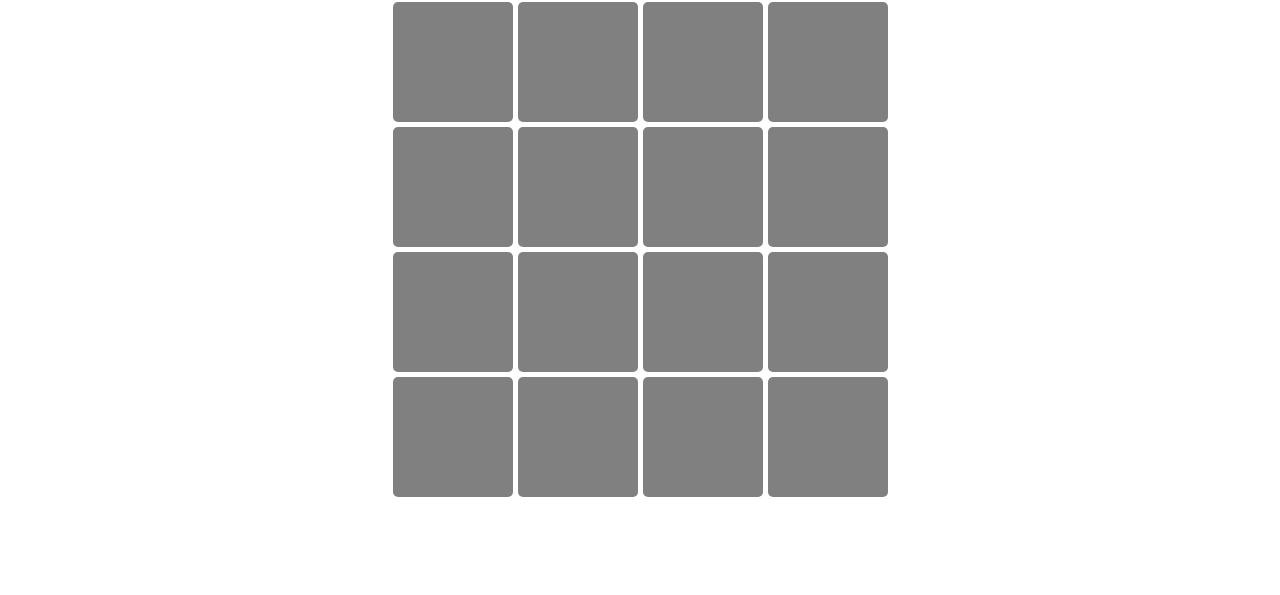
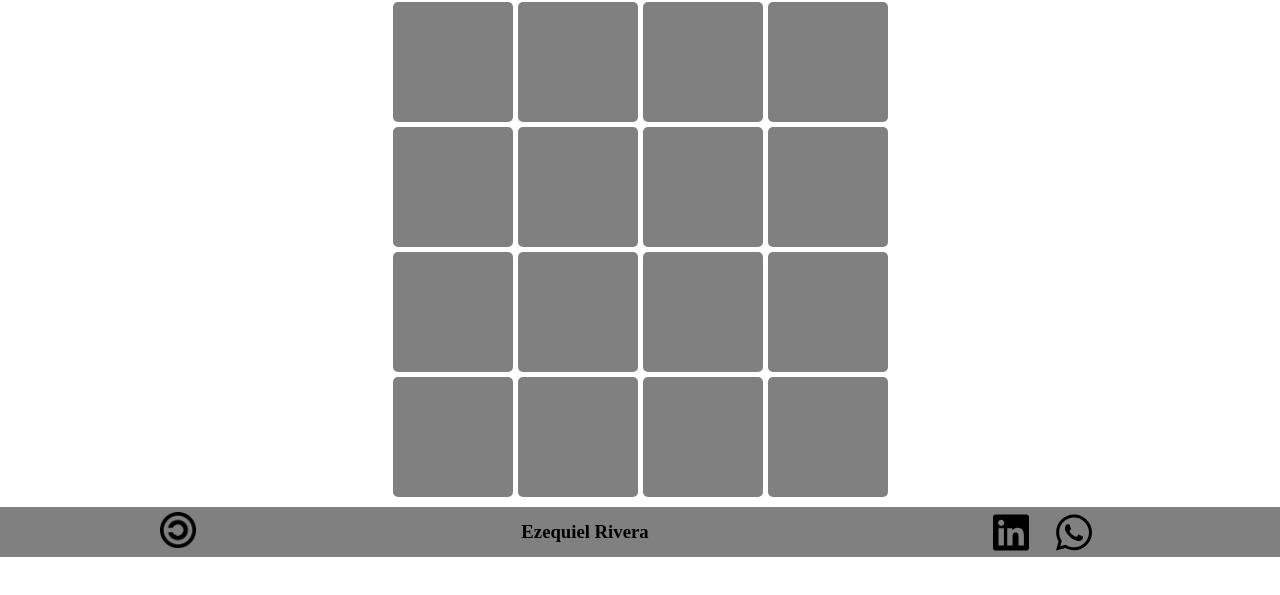
Before and after one commit to EzequielUno/proyecto-memo, a plain HTML site: page index.html in a window 1280 px wide. Shown: the part 55-650 px from the top of the page. Drawn offline with Linux system fonts and the light colour scheme.

Commit message:
agregando pie

```diff
--- a/index.html
+++ b/index.html
@@ -43,5 +43,16 @@
 <button class="mezclar">MEZCLAR</button>
 </div> -->
 <script src="./script.js"></script>
+<footer>
+    <div class="copyleft"></div>
+    <h3>Ezequiel Rivera</h3>
+    <div class="redessociales">
+    <div class="linkedin"></div>
+    <!-- <div class="mail"></div> -->
+    <div class="whats"></div>
+    <!-- <div class=""></div> -->
+    </div>
+
+</footer>
 </body>
 </html>
--- a/styles.css
+++ b/styles.css
@@ -109,3 +109,48 @@ h1{
    background-repeat: no-repeat;
    background-size: 100%;
 }
+
+footer{
+   margin-top: 10px;
+   display: flex;
+   background-color: grey;
+   justify-content: space-around;
+   align-items: center;
+   height:50px
+}
+h3{
+   text-align: center;
+}
+
+.copyleft{
+   height: 40px;
+   width: 40px;
+   background-image: url("./imagenes/Copyleft.svg.png");
+   background-repeat: no-repeat;
+   background-size: 90%;
+   display: flex;
+}
+.redessociales{
+   display: flex;
+   justify-content: space-evenly;
+   height: 40px;
+   width: 150px;
+}
+
+footer div{
+   height: 40px;
+   width: 40px;
+   /* background-color: aliceblue; */
+}
+
+.linkedin{
+   background-image: url('./imagenes/linkedin.svg');
+   background-repeat: no-repeat;
+   background-size: 90%;
+}
+.whats{
+   background-image: url('./imagenes/whatsapp.svg');
+   background-repeat: no-repeat;
+   background-size: 90%;
+
+}
```
Also changed, not shown: imagenes/Copyleft.svg.png (added), imagenes/linkedin.svg (added), imagenes/whatsapp.svg (added).
